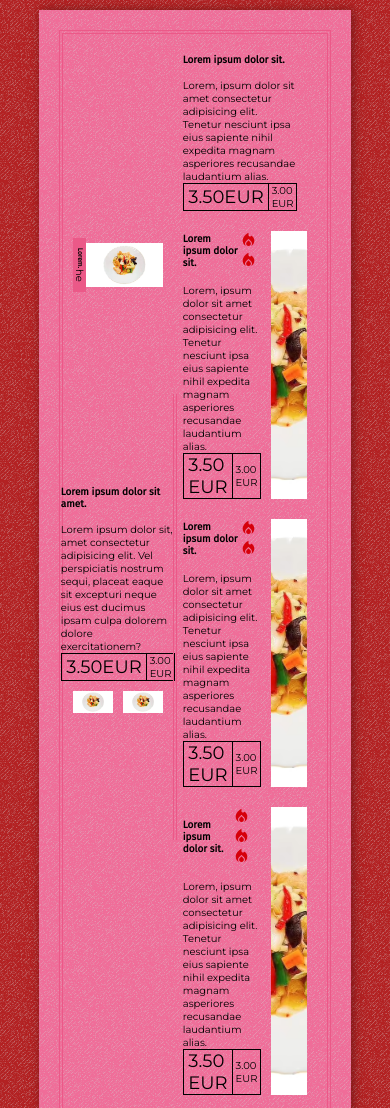
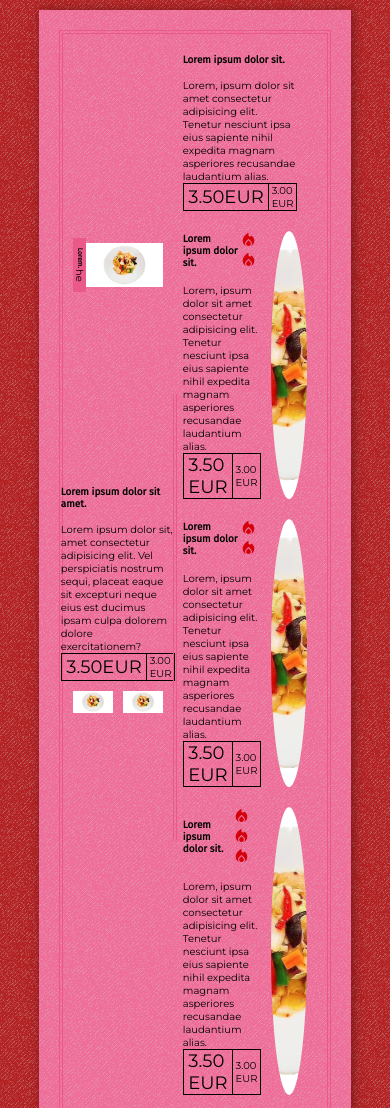
Before and after one commit to radovanbotik/Restaurant-Menu, a plain HTML site: page index.html in a window 390 px wide. Shown: the top 1108 px of the page. Drawn offline with nearby package versions, Linux system fonts and the light colour scheme.

Commit message:
google material icons border radius, need to work on responsivity and get better images

```diff
--- a/index.css
+++ b/index.css
@@ -40,6 +40,7 @@ h4,
 h5 {
   font-family: var(--font-secondary);
 }
+
 .content-container {
   background-color: var(--color-pink-main);
   background-image: url(./textures/groovepaper.png);
@@ -177,6 +178,9 @@ h5 {
 .section-top__maindishes__right__meal > .meal-image {
   flex: 1;
   order: 2;
+}
+.section-top__maindishes__right__meal > .meal-image > img {
+  border-radius: 50%;
 }
 .section-top__maindishes__right__meal > .meal-details {
   flex: 2;
```
